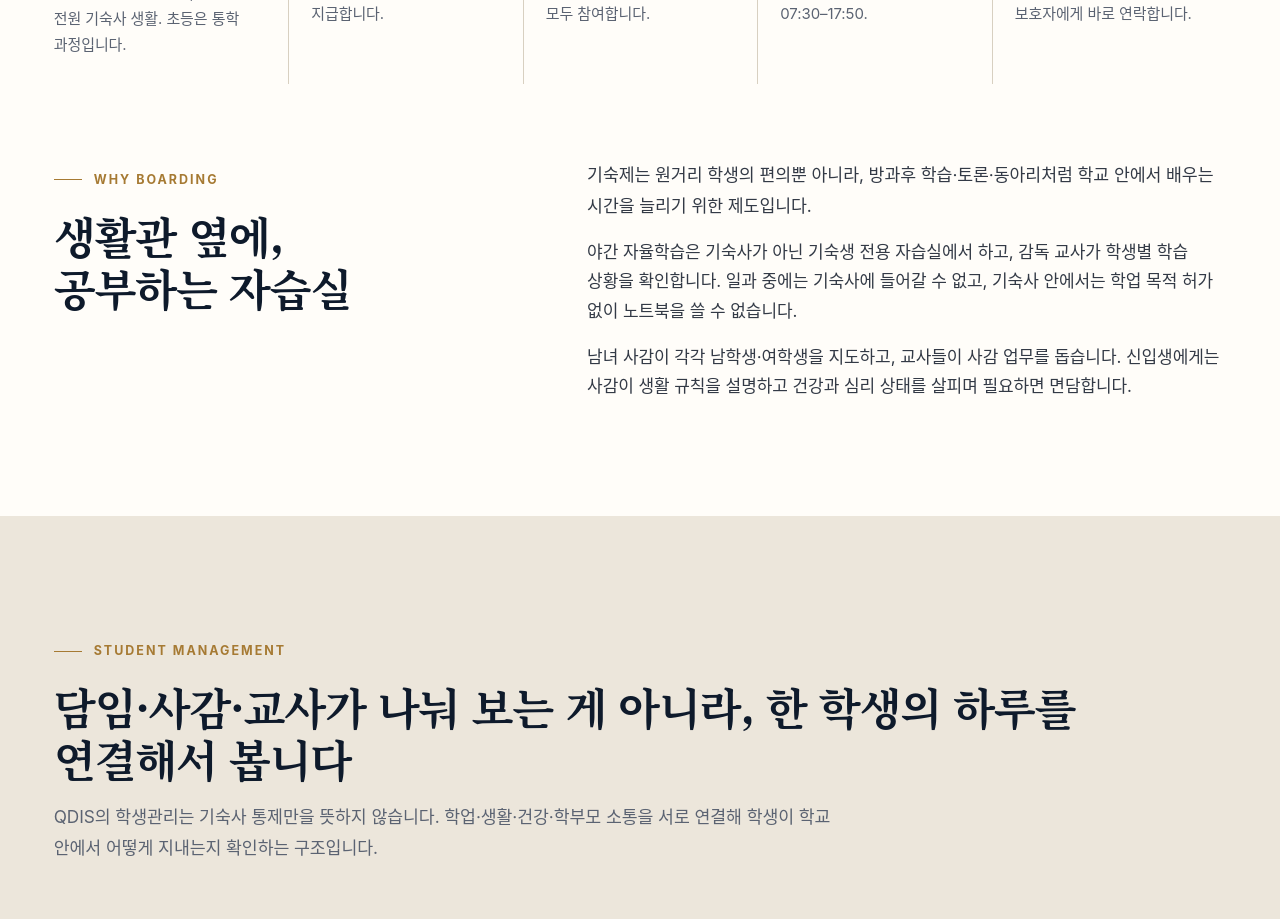
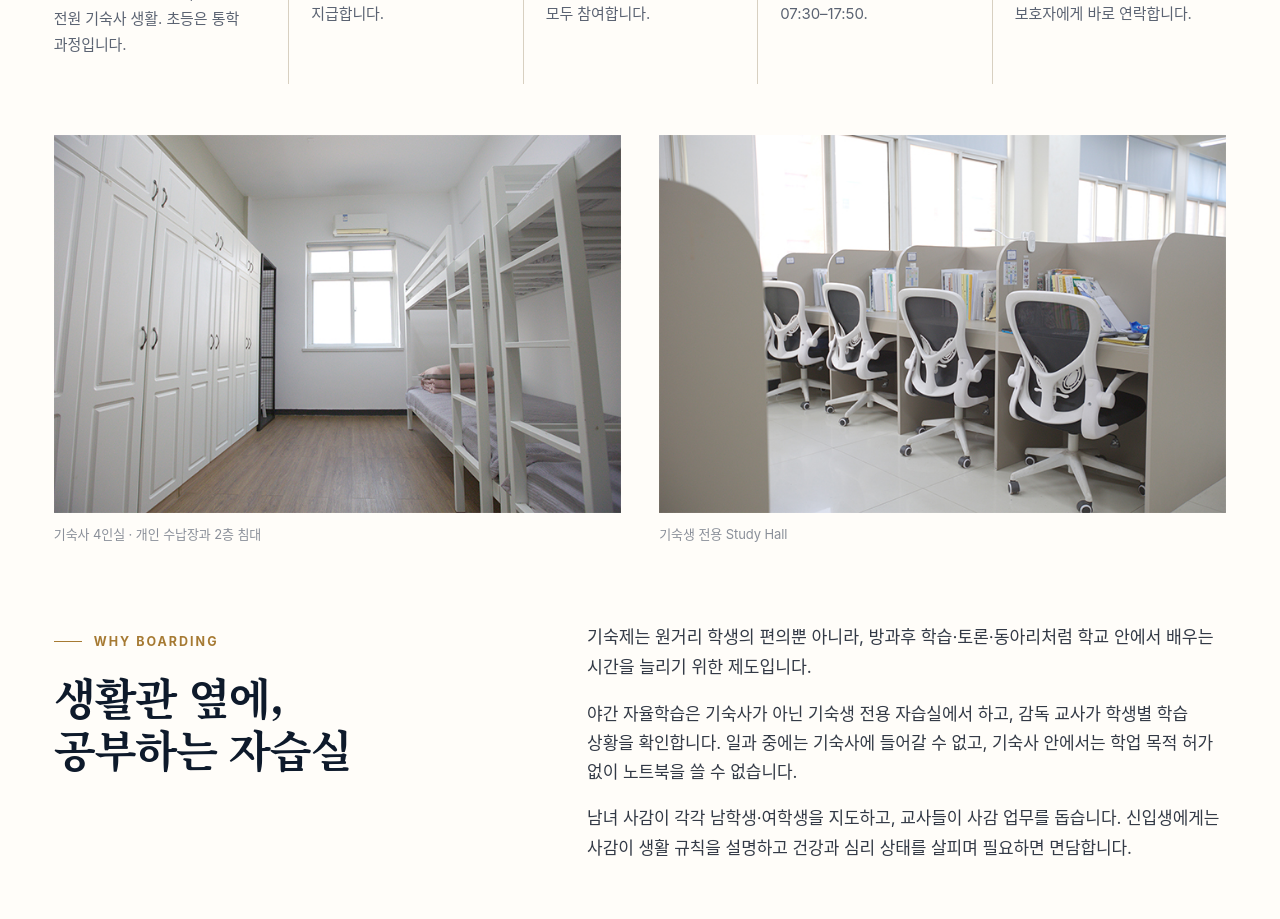
Before and after one commit to tnsuhak/qdis, a React (Vite) app: page /boarding in a window 1280 px wide. Shown: the part 1040-1959 px from the top of the page. Built offline with nearby package versions, Linux system fonts and the light colour scheme; a web font is replaced by a local one.

Commit message:
Show actual QDIS dormitory and study hall

```diff
--- a/src/pages/Life.tsx
+++ b/src/pages/Life.tsx
@@ -15,6 +15,10 @@ export function BoardingPage() {
         <div className="wrap">
           <SecHead eyebrow="Key Facts" title="먼저 확인할 다섯 가지" />
           <KeyBoarding />
+          <div className="cols-2 boarding-photo-pair" style={{marginTop: 'clamp(38px,4vw,58px)'}}>
+            <div><Img id="dormRoom" ratio="3x2" /><p className="cap">기숙사 4인실 · 개인 수납장과 2층 침대</p></div>
+            <div><Img id="studyHall" ratio="3x2" /><p className="cap">기숙생 전용 Study Hall</p></div>
+          </div>
           <div className="split" style={{marginTop: 'clamp(56px,6vw,96px)'}}>
             <div>
               <span className="eyebrow">Why Boarding</span>
```
